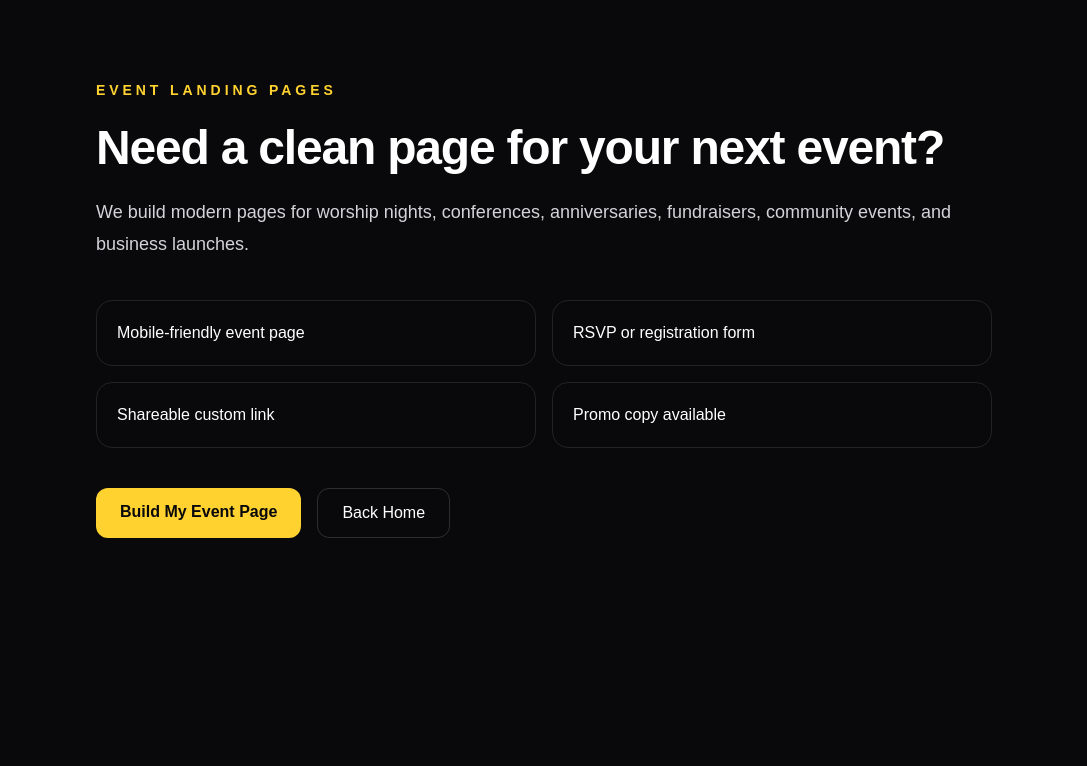
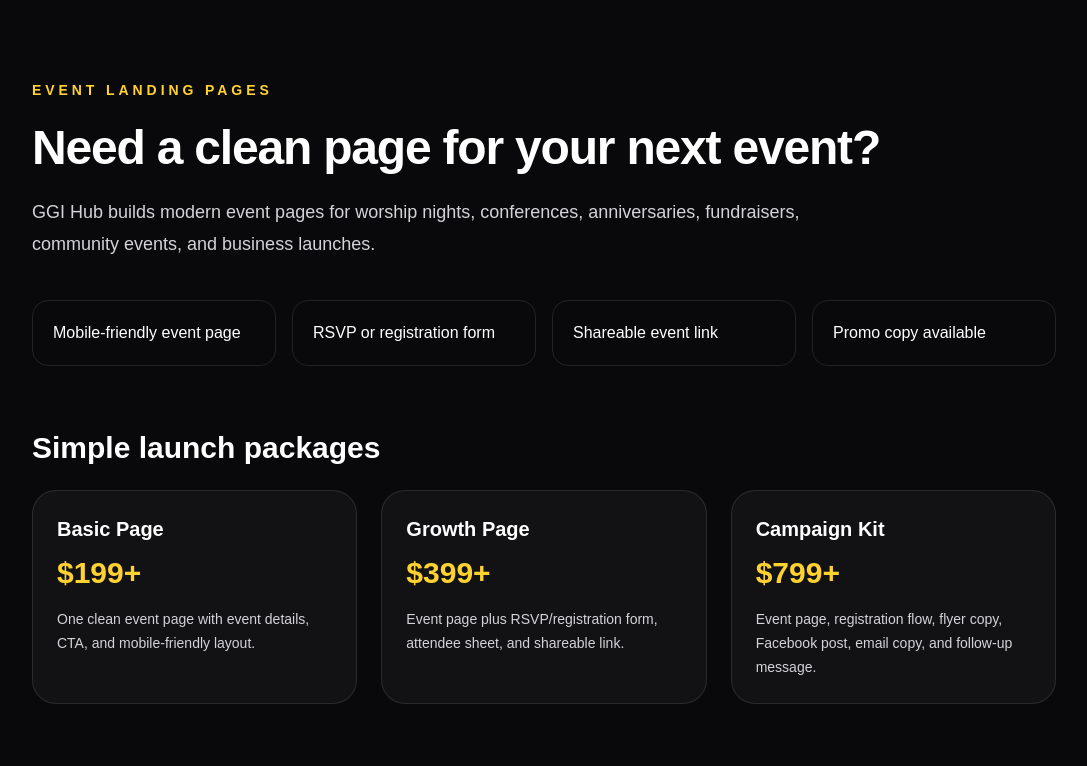
Before and after one commit to Pastorreno/ggi-app-starter, a Next.js app: page /event-pages in a window 1280 px wide. Shown: the top 766 px of the page, without its empty margins (96-1183 px from the left). Built offline with nearby package versions, Linux system fonts and the light colour scheme.

Commit message:
Add pricing and conversion sections to event page

```diff
--- a/src/app/event-pages/page.tsx
+++ b/src/app/event-pages/page.tsx
@@ -1,21 +1,47 @@
 import Link from 'next/link'
+
+const packages = [
+  { name: 'Basic Page', price: '$199+', details: 'One clean event page with event details, CTA, and mobile-friendly layout.' },
+  { name: 'Growth Page', price: '$399+', details: 'Event page plus RSVP/registration form, attendee sheet, and shareable link.' },
+  { name: 'Campaign Kit', price: '$799+', details: 'Event page, registration flow, flyer copy, Facebook post, email copy, and follow-up message.' },
+]
 
 export default function EventPagesPage() {
   return (
     <main className="min-h-screen bg-zinc-950 px-6 py-20 text-white">
-      <div className="mx-auto max-w-4xl">
+      <div className="mx-auto max-w-5xl">
         <p className="text-sm font-semibold uppercase tracking-[0.28em] text-amber-300">Event Landing Pages</p>
-        <h1 className="mt-6 text-5xl font-bold tracking-tight">Need a clean page for your next event?</h1>
-        <p className="mt-6 text-lg leading-8 text-zinc-300">
-          We build modern pages for worship nights, conferences, anniversaries, fundraisers, community events, and business launches.
+        <h1 className="mt-6 max-w-4xl text-5xl font-bold tracking-tight">Need a clean page for your next event?</h1>
+        <p className="mt-6 max-w-3xl text-lg leading-8 text-zinc-300">
+          GGI Hub builds modern event pages for worship nights, conferences, anniversaries, fundraisers, community events, and business launches.
         </p>
-        <div className="mt-10 grid gap-4 sm:grid-cols-2">
+
+        <div className="mt-10 grid gap-4 sm:grid-cols-2 lg:grid-cols-4">
           <div className="rounded-2xl border border-white/10 p-5">Mobile-friendly event page</div>
           <div className="rounded-2xl border border-white/10 p-5">RSVP or registration form</div>
-          <div className="rounded-2xl border border-white/10 p-5">Shareable custom link</div>
+          <div className="rounded-2xl border border-white/10 p-5">Shareable event link</div>
           <div className="rounded-2xl border border-white/10 p-5">Promo copy available</div>
         </div>
-        <div className="mt-10 flex gap-4">
+
+        <section className="mt-16">
+          <h2 className="text-3xl font-bold">Simple launch packages</h2>
+          <div className="mt-6 grid gap-6 md:grid-cols-3">
+            {packages.map((pkg) => (
+              <div key={pkg.name} className="rounded-3xl border border-white/10 bg-white/[0.04] p-6">
+                <h3 className="text-xl font-bold">{pkg.name}</h3>
+                <p className="mt-3 text-3xl font-black text-amber-300">{pkg.price}</p>
+                <p className="mt-4 text-sm leading-6 text-zinc-300">{pkg.details}</p>
+              </div>
+            ))}
+          </div>
+        </section>
+
+        <section className="mt-16 rounded-3xl border border-amber-300/30 bg-amber-300/10 p-8">
+          <h2 className="text-2xl font-bold">Best first move</h2>
+          <p className="mt-3 text-zinc-300">Start with a fast event page. After the event, use the attendee list to build follow-up and long-term engagement.</p>
+        </section>
+
+        <div className="mt-10 flex flex-wrap gap-4">
           <Link href="/contact" className="rounded-xl bg-amber-300 px-6 py-3 font-bold text-zinc-950">Build My Event Page</Link>
           <Link href="/" className="rounded-xl border border-white/15 px-6 py-3">Back Home</Link>
         </div>
```
